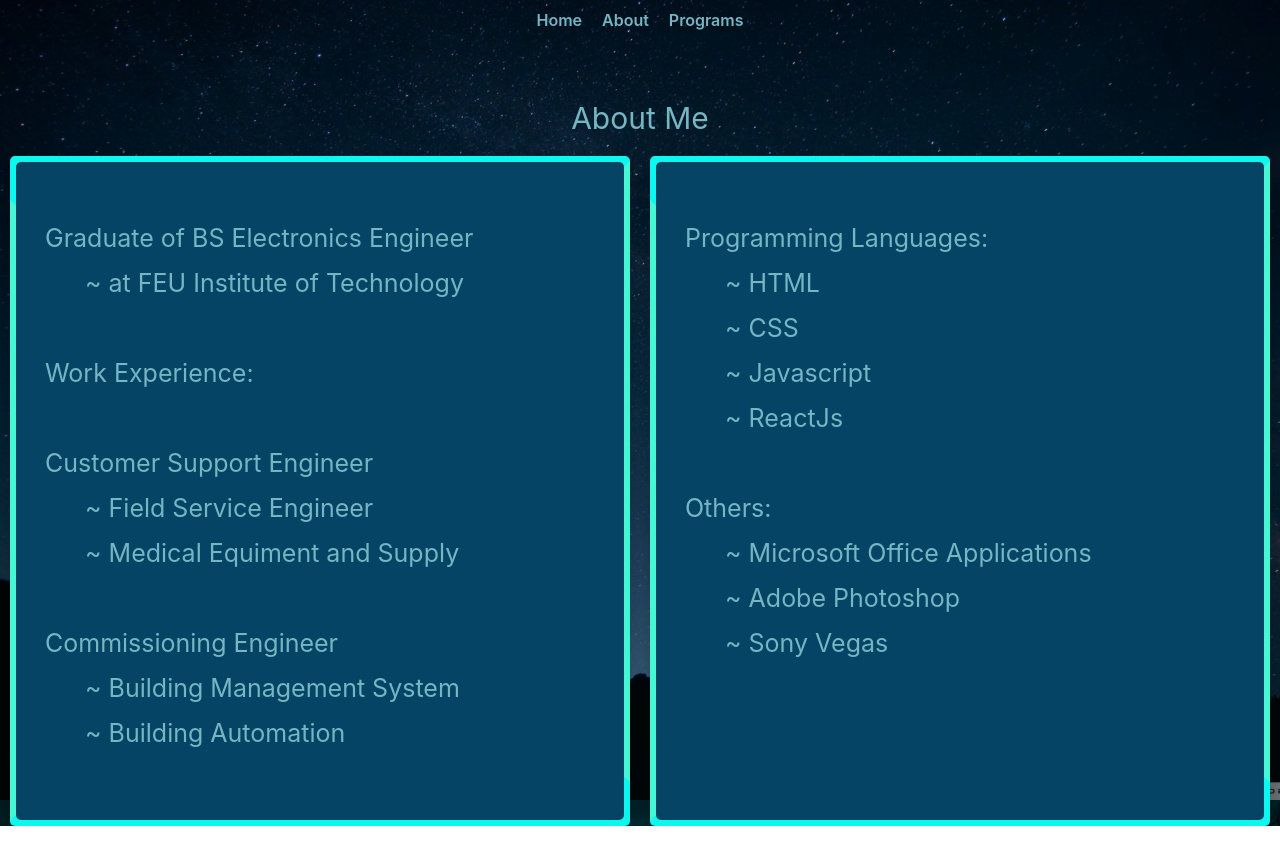
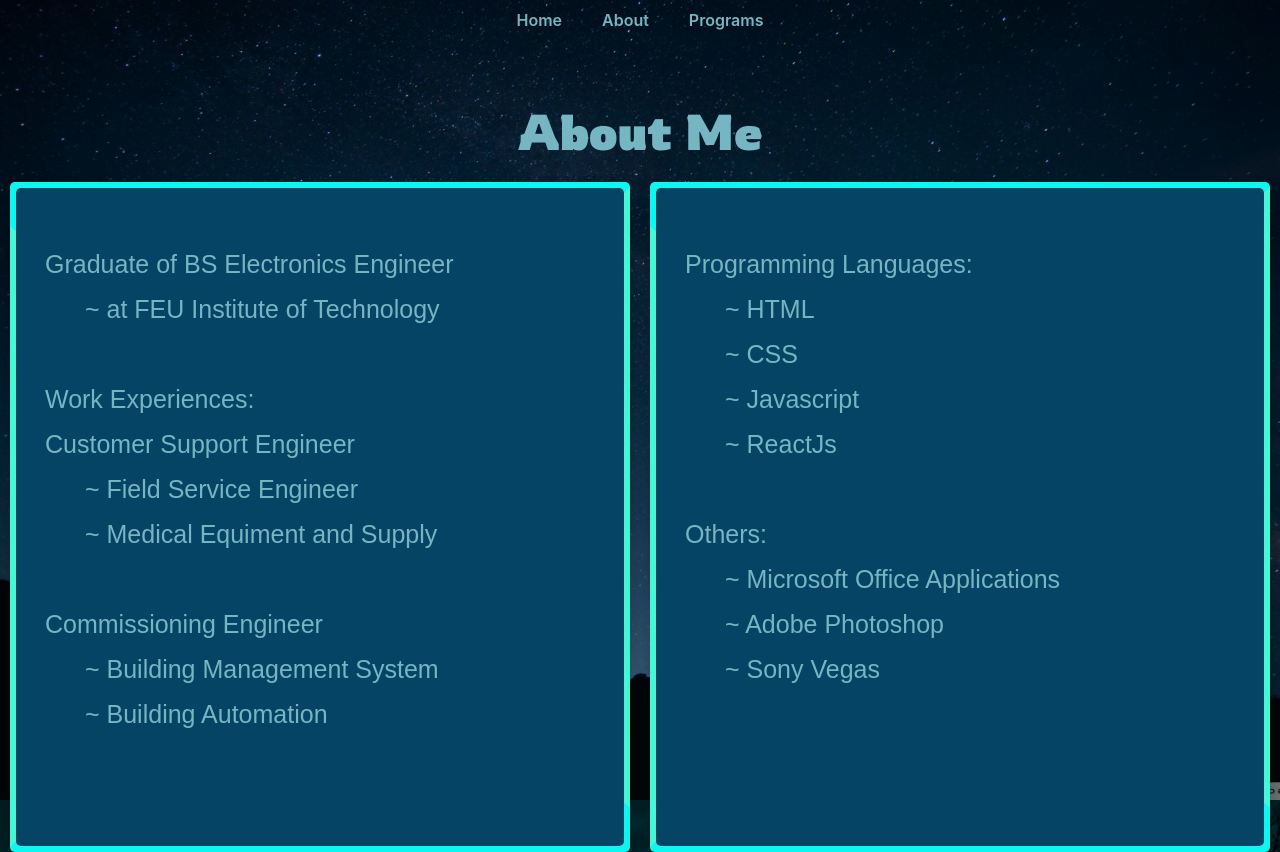
Before and after one commit to bnjiie/PortfolioTest, a React (Create React App) app: page /About in a window 1280 px wide. Before the commit the page ends 826 px from the top, so only its background shows below. Built offline with nearby package versions, Linux system fonts and the light colour scheme.

Commit message:
edit font and delete unused data

```diff
--- a/public/index.html
+++ b/public/index.html
@@ -24,6 +24,9 @@
       work correctly both with client-side routing and a non-root public URL.
       Learn how to configure a non-root public URL by running `npm run build`.
     -->
+    <link rel="preconnect" href="https://fonts.googleapis.com">
+    <link rel="preconnect" href="https://fonts.gstatic.com" crossorigin>
+    <link href="https://fonts.googleapis.com/css2?family=Fredoka+One&family=Indie+Flower&family=Rowdies:wght@700&family=Source+Sans+Pro:wght@200&display=swap" rel="stylesheet">
     <title>React App</title>
   </head>
   <body>
--- a/src/App.js
+++ b/src/App.js
@@ -1,12 +1,8 @@
-import react from 'react';
-import styled from 'styled-components';
 import './App.css';
 import Home from './components/Home.js';
-import Header from './components/Header.js';
-import Section from './components/Section';
 import About from './components/About';
 import Programs from './components/Programs'
-import { BrowserRouter as Router, Switch, Route, Link, Routes } from 'react-router-dom';
+import { BrowserRouter as Router, Route, Routes } from 'react-router-dom';
 
 const App = () => {
   return (
--- a/src/components/About.js
+++ b/src/components/About.js
@@ -1,5 +1,5 @@
 import React from "react";
-import styled, { keyframes } from "styled-components";
+import styled from "styled-components";
 import images from "../images/night1.jpg";
 import Header from "./Header";
 
@@ -23,8 +23,7 @@ const About = () => {
                         <dt>Graduate of BS Electronics Engineer</dt>
                         <dd>~ at FEU Institute of Technology</dd>
                         <br />
-                        <dt>Work Experience:</dt>
-                        <br />
+                        <dt>Work Experiences:</dt>
                         <dt>Customer Support Engineer</dt>
                         <dd>~ Field Service Engineer</dd>
                         <dd>~ Medical Equiment and Supply</dd>
@@ -85,15 +84,19 @@ const Background = styled.div`
 const SubHeader = styled.div`
 diplay: flex;
 color: #76b5c2;
-font-size: 30px;
+font-size: 50px;
 text-align: center;
 margin-top: 60px;
+font-family: 'Rowdies', cursive;
+
+
 `
 
 const Content = styled.div`
 display: flex;
 flex-direction:row;
 margin-top: 20px;
+font-family: 'Orbitron', sans-serif;
 `
 
 const Content1 = styled.div`
--- a/src/components/Header.js
+++ b/src/components/Header.js
@@ -1,11 +1,6 @@
-import React from "react";
+import React, { useState } from "react";
 import styled from "styled-components";
 import { useNavigate } from "react-router-dom";
-import About from "./About";
-import Programs from "./Programs";
-import { Button } from "@mui/material";
-import { render } from "@testing-library/react";
-
 
 
 const Header = () => {
@@ -20,6 +15,7 @@ const Header = () => {
     const myPrograms = () => {
         navigate('/Programs')
     }
+
 
 return (
         <div>
@@ -49,7 +45,7 @@ const Container = styled.div`
         all: unset;
         cursor: pointer;
         font-weight: 600;
-        padding: 0 10px;
+        padding: 0 20px;
         flex-wrap: none;
     }
 `
--- a/src/components/Home.js
+++ b/src/components/Home.js
@@ -1,4 +1,3 @@
-import react from "react";
 import styled from "styled-components";
 import Section from "./Section";
 import Header from "./Header";
--- a/src/components/Section.js
+++ b/src/components/Section.js
@@ -21,11 +21,13 @@ const ItemText = styled.div`
     position: absolute;
     top: 340px;
     left: 100px;
+    font-family: 'Fredoka One', cursive;
 
     h1 {
         font-size: 90px;
         margin: 0;
         padding: 0;
+
 
         animation: glow 2s ease-in-out infinite alternate;
     }
```
